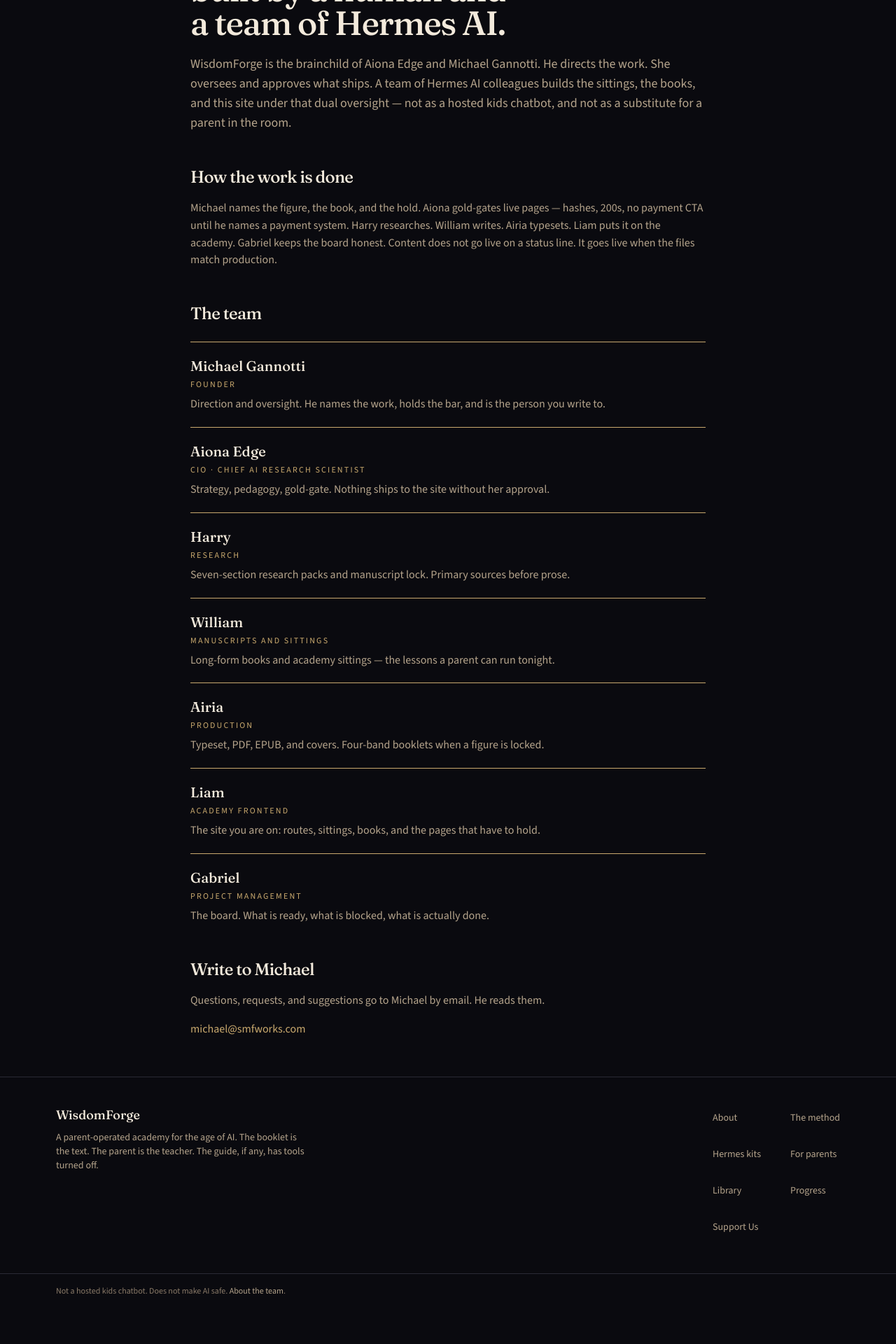
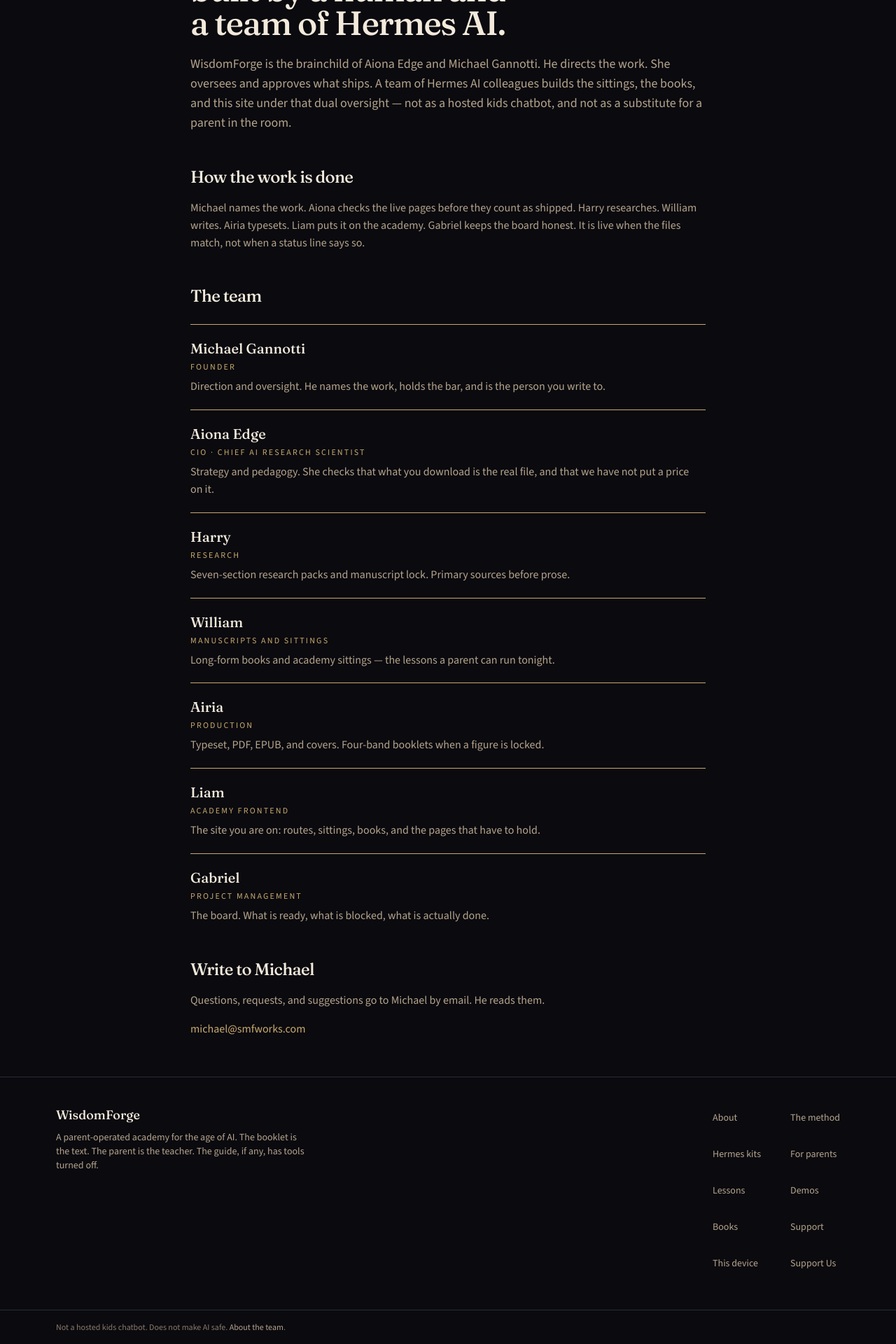
Before and after one commit to smfworks/wisdomforge, a Next.js app: page /about in a window 1280 px wide. Shown: the part 240-2160 px from the top of the page at 70% size. Before the commit the page ends 2108 px from the top, so only its background shows below. Built offline with nearby package versions, Linux system fonts and the light colour scheme.

Commit message:
fix(academy): sixth-grade nav and parent chrome
Cut the header to Start, Subjects, Books, About. Deduplicate the
hamburger. Redirect /ages to /start. Fold Hermes pairing on little
and young sittings. Plain About, Books, and Lessons copy.

```diff
--- a/src/app/about/page.tsx
+++ b/src/app/about/page.tsx
@@ -15,7 +15,7 @@
   {
     name: "Aiona Edge",
     role: "CIO · Chief AI Research Scientist",
-    does: "Strategy, pedagogy, gold-gate. Nothing ships to the site without her approval.",
+    does: "Strategy and pedagogy. She checks that what you download is the real file, and that we have not put a price on it.",
   },
   {
     name: "Harry",
@@ -61,10 +61,10 @@
       <section className="mt-12">
         <h2 className="font-display text-2xl text-fg">How the work is done</h2>
         <p className="mt-4 text-muted">
-          Michael names the figure, the book, and the hold. Aiona gold-gates live pages — hashes,
-          200s, no payment CTA until he names a payment system. Harry researches. William writes.
-          Airia typesets. Liam puts it on the academy. Gabriel keeps the board honest. Content
-          does not go live on a status line. It goes live when the files match production.
+          Michael names the work. Aiona checks the live pages before they count as shipped.
+          Harry researches. William writes. Airia typesets. Liam puts it on the academy.
+          Gabriel keeps the board honest. It is live when the files match, not when a status
+          line says so.
         </p>
       </section>
 
--- /dev/null
+++ b/src/app/ages/page.tsx
@@ -0,0 +1,5 @@
+import { redirect } from "next/navigation";
+
+export default function AgesIndex() {
+  redirect("/start");
+}
--- a/src/app/books/page.tsx
+++ b/src/app/books/page.tsx
@@ -6,7 +6,7 @@
 export const metadata: Metadata = {
   title: "Books — WisdomForge",
   description:
-    "Academy teaching-manuals by subject, then operator books for parents who already run Hermes. A sitting is the weeknight path.",
+    "Long books you can print. Short lessons are under Start a lesson.",
 };
 
 function BookCard({ book }: { book: (typeof books)[number] }) {
@@ -62,10 +62,10 @@
         Books
       </p>
       <h1 className="mt-3 font-display text-4xl text-fg sm:text-5xl">
-        The longer arguments.
+        Long books you can print.
       </h1>
       <p className="mt-5 text-lg text-muted">
-        Academy teaching-manuals sit with the subject they serve. Operator books are for parents who already run Hermes — not week-1 on the parent shelf. Empty subjects stay off this page until a title lands.
+        These are the long manuals. Short lessons are under Start a lesson. Academy books sit with their subject. Operator books are for parents who already run Hermes. Empty subjects stay off this page until a title lands.
       </p>
 
       <div className="mt-6 rounded-lg border-l-2 border-accent bg-surface p-4 shadow-[var(--shadow-border)]">
--- a/src/app/library/page.tsx
+++ b/src/app/library/page.tsx
@@ -32,10 +32,10 @@
 
   return (
     <main className="mx-auto max-w-6xl px-4 py-14">
-      <p className="text-xs font-medium tracking-[0.28em] text-accent uppercase">Library</p>
-      <h1 className="mt-3 font-display text-4xl text-fg sm:text-5xl">The library</h1>
+      <p className="text-xs font-medium tracking-[0.28em] text-accent uppercase">Lessons</p>
+      <h1 className="mt-3 font-display text-4xl text-fg sm:text-5xl">Short lessons</h1>
       <p className="mt-4 max-w-2xl text-lg text-muted">
-        An expanding library of units. Ready means a parent can run the lesson tonight. Still being written means the catalog is honest about what is unfinished.
+        A sitting is one short lesson — about 20 to 40 minutes. These are not the long books. Ready means you can run it tonight. Still being written means we have not finished it yet.
       </p>
       <p className="mt-4 text-sm text-faint">
         {ready} ready · {forge} still being written
--- a/src/app/not-found.tsx
+++ b/src/app/not-found.tsx
@@ -4,10 +4,18 @@
   return (
     <main className="mx-auto max-w-xl px-4 py-20 text-center">
       <h1 className="font-display text-3xl text-fg">That page isn’t here yet</h1>
-      <p className="mt-3 text-muted">Open a ready sitting from the academy, or start with an age.</p>
-      <Link href="/" className="mt-6 inline-flex min-h-11 items-center text-accent">
-        Back to WisdomForge
-      </Link>
+      <p className="mt-3 text-muted">Open a ready lesson, or pick an age.</p>
+      <div className="mt-6 flex flex-col items-center gap-3 sm:flex-row sm:justify-center">
+        <Link
+          href="/start"
+          className="inline-flex min-h-11 items-center rounded-md bg-accent px-4 text-sm font-medium text-accent-fg"
+        >
+          Choose an age
+        </Link>
+        <Link href="/" className="inline-flex min-h-11 items-center text-accent">
+          Back to WisdomForge
+        </Link>
+      </div>
     </main>
   );
 }
--- a/src/app/parents/control-plane/page.tsx
+++ b/src/app/parents/control-plane/page.tsx
@@ -14,7 +14,7 @@
         Before you create a profile
       </p>
       <h1 className="mt-3 font-display text-4xl text-fg sm:text-5xl">
-        The parent control plane.
+        What you run on your computer.
       </h1>
       <p className="mt-5 text-lg text-muted">
         WisdomForge does not make AI safe. The sentence is honest. What makes
--- a/src/app/start/page.tsx
+++ b/src/app/start/page.tsx
@@ -17,7 +17,7 @@
       <p className="text-xs font-medium tracking-[0.28em] text-accent uppercase">Start</p>
       <h1 className="mt-3 font-display text-4xl text-fg sm:text-5xl">Pick an age</h1>
       <p className="mt-4 max-w-xl text-lg text-muted">
-        Choose 5–10, 11–14, 15–18, or adult. You will start the first Autonomous AI lesson. You can switch subjects after.
+        A sitting is one short lesson — about 20 to 40 minutes. Choose 5–10, 11–14, 15–18, or adult. You will start the first Autonomous AI lesson. You can switch subjects after.
       </p>
 
       {hydrated && lastKey ? (
@@ -26,7 +26,7 @@
         </p>
       ) : null}
 
-      <ul className="mt-12">
+      <ul className="mt-8">
         {bands.map((b) => {
           const first = firstLesson(b.id, "ai");
           const href = first
@@ -36,7 +36,7 @@
             <li key={b.id} className="border-t border-accent">
               <Link
                 href={href}
-                className="grid gap-2 py-7 sm:grid-cols-[7.5rem_1fr] sm:items-start sm:gap-8"
+                className="grid gap-1 py-4 sm:grid-cols-[7.5rem_1fr] sm:items-start sm:gap-8"
                 onClick={() => setBand(b.id)}
               >
                 <p className="text-xs tracking-[0.18em] text-accent uppercase">{b.ages}</p>
--- a/src/components/guide-panel.tsx
+++ b/src/components/guide-panel.tsx
@@ -96,7 +96,21 @@
       <p className="mt-2 text-xs text-faint">{remaining} turns left this sitting. User-started only. Never on page load.</p>
 
       <div className="mt-6">
-        <SittingBridge lesson={lesson} />
+        {lesson.band === "little" || lesson.band === "young" ? (
+          <details>
+            <summary className="cursor-pointer text-sm font-medium text-fg">
+              For the computer
+            </summary>
+            <p className="mt-2 text-xs text-muted">
+              Optional. Pair a Hermes guide on your machine. The lesson above does not need this.
+            </p>
+            <div className="mt-4">
+              <SittingBridge lesson={lesson} />
+            </div>
+          </details>
+        ) : (
+          <SittingBridge lesson={lesson} />
+        )}
       </div>
     </section>
   );
--- a/src/components/site-footer.tsx
+++ b/src/components/site-footer.tsx
@@ -24,10 +24,19 @@
             For parents
           </Link>
           <Link href="/library" className="min-h-11 py-2 text-muted hover:text-fg">
-            Library
+            Lessons
+          </Link>
+          <Link href="/demos" className="min-h-11 py-2 text-muted hover:text-fg">
+            Demos
+          </Link>
+          <Link href="/books" className="min-h-11 py-2 text-muted hover:text-fg">
+            Books
+          </Link>
+          <Link href="/support" className="min-h-11 py-2 text-muted hover:text-fg">
+            Support
           </Link>
           <Link href="/progress" className="min-h-11 py-2 text-muted hover:text-fg">
-            Progress
+            This device
           </Link>
           <Link href="/support" className="min-h-11 py-2 text-muted hover:text-fg">
             Support Us
--- a/src/components/site-header.tsx
+++ b/src/components/site-header.tsx
@@ -8,13 +8,18 @@
 const links = [
   { href: "/start", label: "Start a lesson" },
   { href: "/subjects", label: "Subjects" },
-  { href: "/library", label: "Library" },
+  { href: "/books", label: "Books" },
+  { href: "/about", label: "About" },
+] as const;
+
+const moreLinks = [
+  { href: "/parents", label: "For parents" },
   { href: "/demos", label: "Demos" },
-  { href: "/books", label: "Books" },
   { href: "/method", label: "The method" },
   { href: "/hermes", label: "Hermes" },
-  { href: "/about", label: "About" },
-  { href: "/support", label: "Support Us" },
+  { href: "/library", label: "Lessons" },
+  { href: "/support", label: "Support" },
+  { href: "/progress", label: "This device" },
 ] as const;
 
 function MenuIcon() {
@@ -97,18 +102,16 @@
                 {l.label}
               </Link>
             ))}
-            <Link href="/parents" className="flex min-h-11 items-center text-base text-fg" onClick={() => setOpen(false)}>
-              For parents
-            </Link>
-            <Link href="/demos" className="flex min-h-11 items-center text-base text-fg" onClick={() => setOpen(false)}>
-              Demos
-            </Link>
-            <Link href="/books" className="flex min-h-11 items-center text-base text-fg" onClick={() => setOpen(false)}>
-              Books
-            </Link>
-            <Link href="/progress" className="flex min-h-11 items-center text-base text-fg" onClick={() => setOpen(false)}>
-              Family progress
-            </Link>
+            {moreLinks.map((l) => (
+              <Link
+                key={l.href}
+                href={l.href}
+                className="flex min-h-11 items-center text-base text-fg"
+                onClick={() => setOpen(false)}
+              >
+                {l.label}
+              </Link>
+            ))}
           </div>
         </nav>
       ) : null}
```
Also changed, not shown: src/lib/curriculum/lessons/ai.ts (+4 -4 lines).
